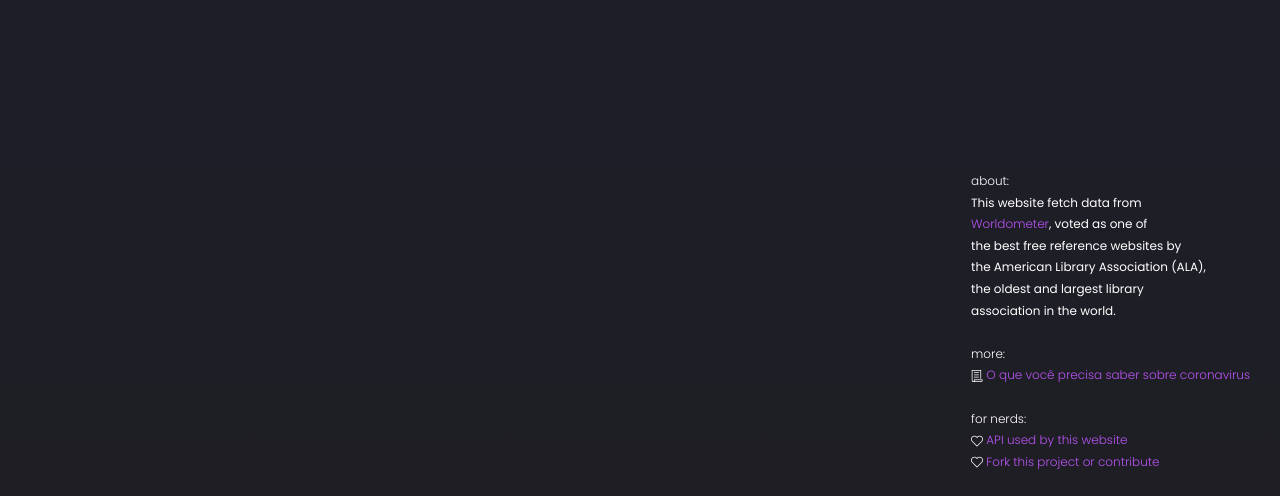
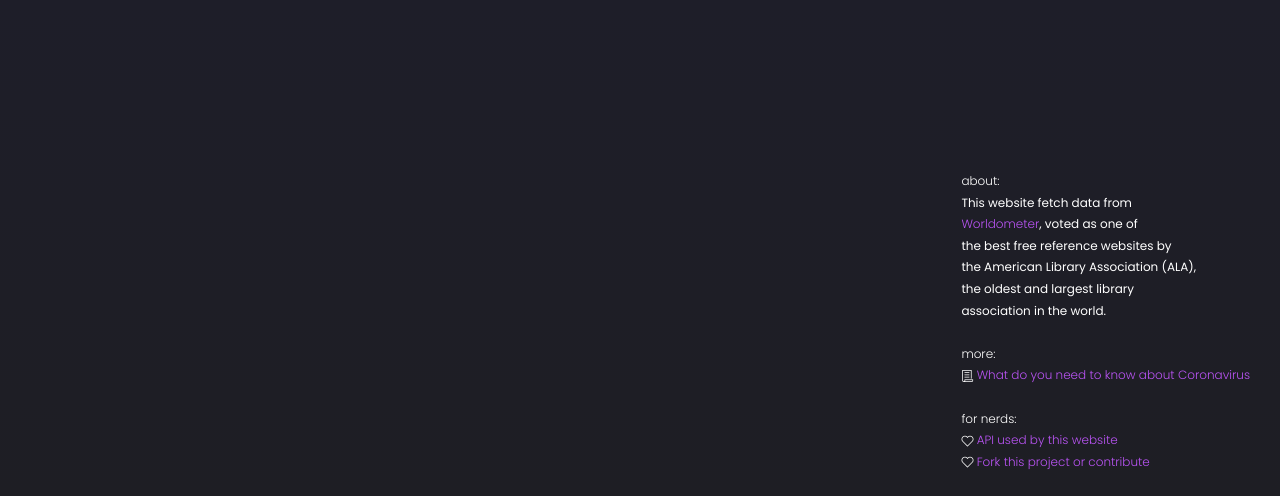
Before and after one commit to gabrielpolo/gabrielpolo.github.io, a plain HTML site: page canada.html in a window 1280 px wide. Shown: the part 586-1082 px from the top of the page. Drawn offline with Linux system fonts and the light colour scheme; some packages are replaced by stand-ins of ours; no server answers; a script that the page names is missing.

Commit message:
Add files via upload

```diff
--- a/canada.html
+++ b/canada.html
@@ -180,7 +180,7 @@
             <br><br>
             <a>more:</a><br>
             <i class="tim-icons icon-paper"></i>
-            <a href="https://coronavirus.saude.gov.br/" target="_blank">O que você precisa saber sobre coronavirus</a>
+            <a href="https://coronavirus.saude.gov.br/" target="_blank">What do you need to know about Coronavirus</a>
             <br>
             <br>
             <a>for nerds:</a><br>
```
